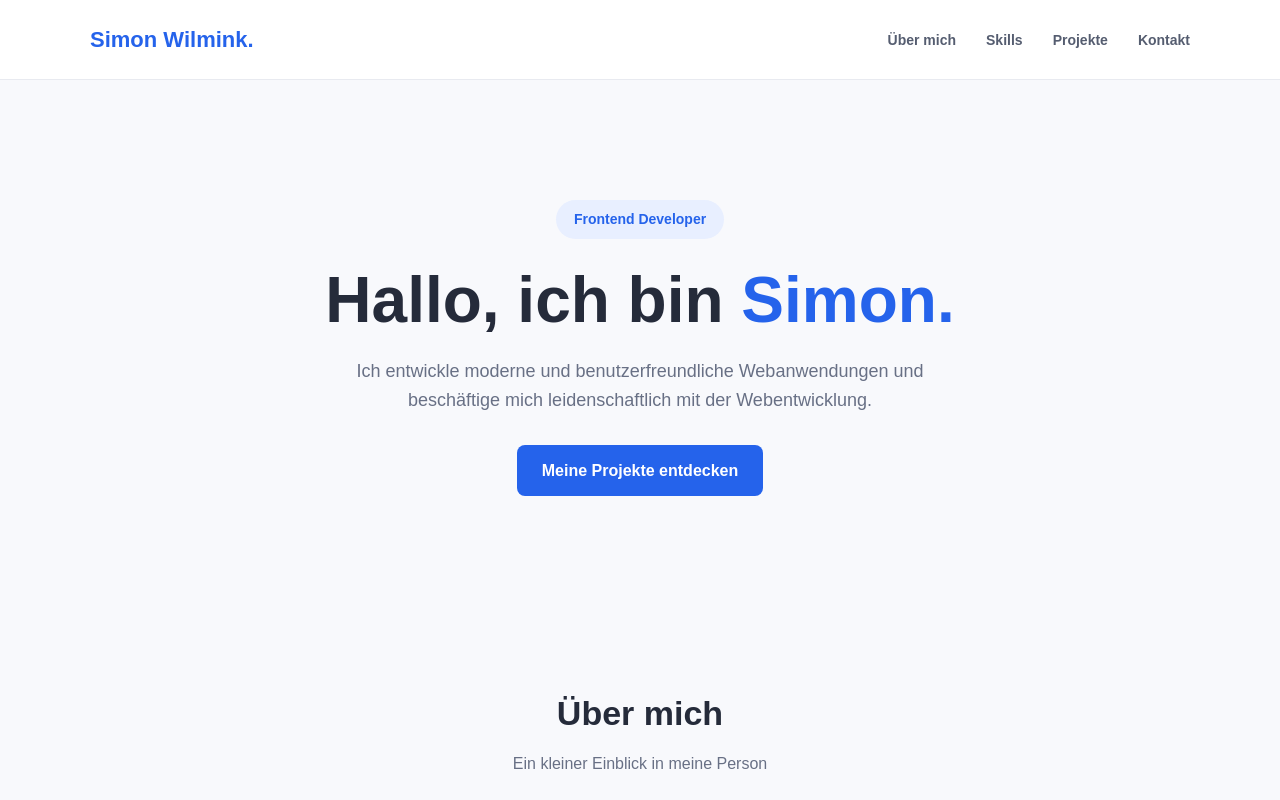
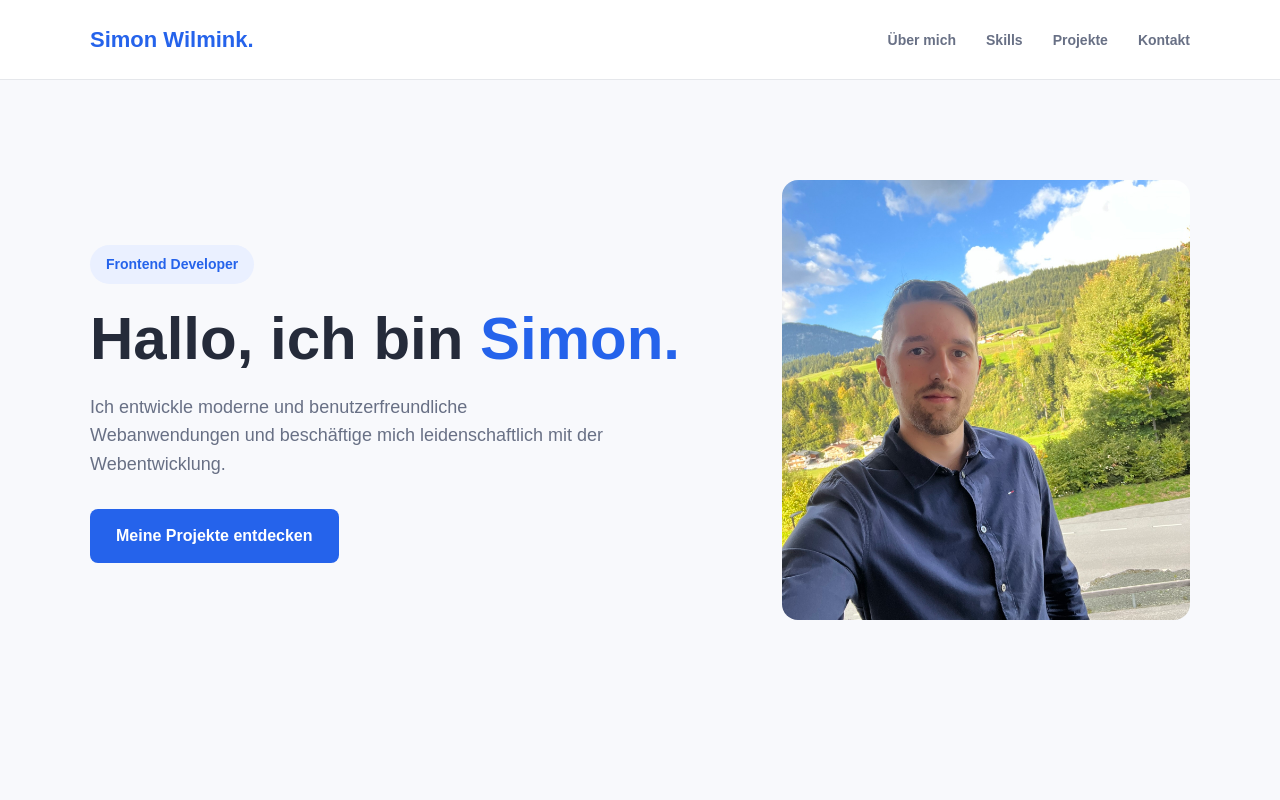
Before and after one commit to wilminksimon/wilminksimon.github.io, a website: page index.html in a window 1280 px wide. Shown: the top 800 px of the page. Drawn offline with Linux system fonts and the light colour scheme.

Commit message:
create new repository

```diff
--- a/index.html
+++ b/index.html
@@ -1,11 +1,13 @@
-
 <!DOCTYPE html>
 <html lang="de">
+
 <head>
     <meta charset="UTF-8">
     <meta name="viewport" content="width=device-width, initial-scale=1.0">
-    <meta name="description" content="Simon Wilmink – Frontend Developer. Meine Projekte und Fähigkeiten in der Webentwicklung.">
+    <meta name="description"
+        content="Simon Wilmink – Frontend Developer. Meine Projekte und Fähigkeiten in der Webentwicklung.">
     <title>Simon Wilmink | Frontend Developer</title>
+    <link rel="stylesheet" href="styles/main.css">
 
     <style>
         * {
@@ -28,101 +30,6 @@
         a {
             text-decoration: none;
             color: inherit;
-        }
-
-        .container {
-            width: 90%;
-            max-width: 1100px;
-            margin: 0 auto;
-        }
-
-        /* Navigation */
-
-        header {
-            background-color: #ffffff;
-            border-bottom: 1px solid #e8eaf0;
-            position: sticky;
-            top: 0;
-            z-index: 10;
-        }
-
-        nav {
-            display: flex;
-            justify-content: space-between;
-            align-items: center;
-            padding: 22px 0;
-        }
-
-        .logo {
-            font-size: 22px;
-            font-weight: bold;
-            color: #2563eb;
-        }
-
-        .nav-links {
-            display: flex;
-            gap: 30px;
-            list-style: none;
-        }
-
-        .nav-links a {
-            font-size: 14px;
-            font-weight: 600;
-            color: #555d70;
-            transition: color 0.2s;
-        }
-
-        .nav-links a:hover {
-            color: #2563eb;
-        }
-
-        /* Hero */
-
-        .hero {
-            padding: 120px 0 110px;
-            text-align: center;
-        }
-
-        .hero-label {
-            display: inline-block;
-            background-color: #e8efff;
-            color: #2563eb;
-            padding: 8px 18px;
-            border-radius: 30px;
-            font-size: 14px;
-            font-weight: bold;
-            margin-bottom: 25px;
-        }
-
-        .hero h1 {
-            font-size: clamp(38px, 6vw, 64px);
-            line-height: 1.15;
-            margin-bottom: 20px;
-        }
-
-        .hero h1 span {
-            color: #2563eb;
-        }
-
-        .hero p {
-            max-width: 600px;
-            margin: 0 auto 30px;
-            color: #687085;
-            font-size: 18px;
-        }
-
-        .button {
-            display: inline-block;
-            background-color: #2563eb;
-            color: #ffffff;
-            padding: 13px 25px;
-            border-radius: 8px;
-            font-weight: bold;
-            transition: background-color 0.2s;
-        }
-
-        .button:hover {
-            background-color: #1d4ed8;
         }
 
         /* General sections */
@@ -314,8 +221,11 @@
 
     <main>
 
+
         <section class="hero">
-            <div class="container">
+            <div class="container hero-content">
+
+                <div class="hero-text">
                     <span class="hero-label">Frontend Developer</span>
 
                     <h1>
@@ -324,15 +234,22 @@
 
                     <p>
                         Ich entwickle moderne und benutzerfreundliche
-                    Webanwendungen und beschäftige mich leidenschaftlich
-                    mit der Webentwicklung.
+                        Webanwendungen und beschäftige mich
+                        leidenschaftlich mit der Webentwicklung.
                     </p>
 
                     <a href="#projects" class="button">
                         Meine Projekte entdecken
                     </a>
                 </div>
+
+                <div class="hero-image">
+                    <img src="assets/images/profile.jpg" alt="Simon Wilmink">
+                </div>
+
+            </div>
         </section>
+
 
         <section id="about">
             <div class="container">
@@ -410,13 +327,13 @@
                             </div>
 
                             <div class="project-links">
-                                <a href="https://wilminksimon.github.io/el-pollo-loco/"
-                                   target="_blank" rel="noopener noreferrer">
+                                <a href="https://wilminksimon.github.io/el-pollo-loco/" target="_blank"
+                                    rel="noopener noreferrer">
                                     Live-Demo →
                                 </a>
 
-                                <a href="https://github.com/wilminksimon/el-pollo-loco"
-                                   target="_blank" rel="noopener noreferrer">
+                                <a href="https://github.com/wilminksimon/el-pollo-loco" target="_blank"
+                                    rel="noopener noreferrer">
                                     GitHub →
                                 </a>
                             </div>
@@ -444,8 +361,8 @@
                             </div>
 
                             <div class="project-links">
-                                <a href="https://github.com/wilminksimon/memory"
-                                   target="_blank" rel="noopener noreferrer">
+                                <a href="https://github.com/wilminksimon/memory" target="_blank"
+                                    rel="noopener noreferrer">
                                     GitHub →
                                 </a>
                             </div>
@@ -473,8 +390,8 @@
                             </div>
 
                             <div class="project-links">
-                                <a href="https://github.com/wilminksimon/Join"
-                                   target="_blank" rel="noopener noreferrer">
+                                <a href="https://github.com/wilminksimon/Join" target="_blank"
+                                    rel="noopener noreferrer">
                                     GitHub →
                                 </a>
                             </div>
@@ -494,9 +411,7 @@
 
                 <p>Besuche mich auf GitHub und entdecke meine Projekte.</p>
 
-                <a href="https://github.com/wilminksimon"
-                   target="_blank" rel="noopener noreferrer"
-                   class="button">
+                <a href="https://github.com/wilminksimon" target="_blank" rel="noopener noreferrer" class="button">
                     Mein GitHub-Profil
                 </a>
             </div>
@@ -509,4 +424,5 @@
     </footer>
 
 </body>
+
 </html>
--- /dev/null
+++ b/styles/abstract/_mixins.scss
@@ -0,0 +1,23 @@
+@use "./variables" as *;
+
+@mixin flex-center {
+    display: flex;
+    justify-content: center;
+    align-items: center;
+}
+
+@mixin flex-between {
+    display: flex;
+    justify-content: space-between;
+    align-items: center;
+}
+
+@mixin transition {
+    transition: all 0.3s ease;
+}
+
+@mixin container {
+    width: 90%;
+    max-width: $container-width;
+    margin: 0 auto;
+}
--- /dev/null
+++ b/styles/abstract/_variables.scss
@@ -0,0 +1,22 @@
+
+// Colors
+$primary-color: #2563eb;
+$primary-hover: #1d4ed8;
+
+$text-color: #252b3a;
+$text-muted: #687085;
+
+$background-color: #ffffff;
+$section-background: #f8f9fc;
+
+$border-color: #e5e7eb;
+
+// Typography
+$font-family: Arial, sans-serif;
+
+// Layout
+$container-width: 1100px;
+$border-radius: 12px;
+
+// Spacing
+$section-padding: 100px 0;
--- /dev/null
+++ b/styles/base/_reset.scss
@@ -0,0 +1,23 @@
+
+* {
+    margin: 0;
+    padding: 0;
+    box-sizing: border-box;
+}
+
+html {
+    scroll-behavior: smooth;
+}
+
+body {
+    min-height: 100vh;
+}
+
+a {
+    text-decoration: none;
+    color: inherit;
+}
+
+button {
+    font: inherit;
+}
--- /dev/null
+++ b/styles/base/_typography.scss
@@ -0,0 +1,18 @@
+
+@use "../abstract/variables" as *;
+
+body {
+    font-family: $font-family;
+    color: $text-color;
+    background-color: $background-color;
+    line-height: 1.6;
+}
+
+h1, h2, h3, h4 {
+    color: $text-color;
+    line-height: 1.2;
+}
+
+p {
+    color: $text-muted;
+}
--- /dev/null
+++ b/styles/components/_header.scss
@@ -0,0 +1,39 @@
+@use "../abstract/variables" as *;
+
+header {
+    background-color: $background-color;
+    border-bottom: 1px solid $border-color;
+    position: sticky;
+    top: 0;
+    z-index: 10;
+}
+
+nav {
+    display: flex;
+    justify-content: space-between;
+    align-items: center;
+    padding: 22px 0;
+}
+
+.logo {
+    font-size: 22px;
+    font-weight: bold;
+    color: $primary-color;
+}
+
+.nav-links {
+    display: flex;
+    gap: 30px;
+    list-style: none;
+}
+
+.nav-links a {
+    font-size: 14px;
+    font-weight: 600;
+    color: $text-muted;
+    transition: color 0.3s ease;
+}
+
+.nav-links a:hover {
+    color: $primary-color;
+}
--- /dev/null
+++ b/styles/components/_hero.scss
@@ -0,0 +1,94 @@
+@use "../abstract/variables" as *;
+
+.container {
+    width: 90%;
+    max-width: $container-width;
+    margin: 0 auto;
+}
+
+.hero {
+    padding: $section-padding;
+    background-color: $section-background;
+}
+
+.hero-content {
+    display: grid;
+    grid-template-columns: 1.2fr 0.8fr;
+    align-items: center;
+    gap: 80px;
+}
+
+.hero-text {
+    text-align: left;
+}
+
+.hero-label {
+    display: inline-block;
+    color: $primary-color;
+    background-color: #eaf0ff;
+    padding: 8px 16px;
+    border-radius: 30px;
+    font-size: 14px;
+    font-weight: 600;
+}
+
+.hero-text h1 {
+    font-size: clamp(38px, 5vw, 60px);
+    line-height: 1.15;
+    margin: 20px 0;
+}
+
+.hero-text h1 span {
+    color: $primary-color;
+}
+
+.hero-text p {
+    color: $text-muted;
+    font-size: 18px;
+    margin-bottom: 30px;
+    max-width: 520px;
+}
+
+.hero-image img {
+    width: 100%;
+    height: 440px;
+    object-fit: cover;
+    object-position: center 30%;
+    border-radius: 16px;
+}
+
+.button {
+    display: inline-block;
+    padding: 14px 26px;
+    background-color: $primary-color;
+    color: #ffffff;
+    border-radius: 8px;
+    font-weight: 600;
+    transition: background-color 0.3s ease,
+        transform 0.3s ease;
+}
+
+.button:hover {
+    background-color: $primary-hover;
+    transform: translateY(-3px);
+}
+
+@media (max-width: 650px) {
+    .hero-content {
+        grid-template-columns: 1fr;
+        gap: 35px;
+    }
+
+    .hero-text {
+        text-align: center;
+    }
+
+    .hero-text p {
+        margin-left: auto;
+        margin-right: auto;
+    }
+
+    .hero-image img {
+        height: 380px;
+    }
+}
```
Also changed, not shown: package.json (added, +26 -0 lines), styles/main.scss (added, +14 -0 lines), assets/images/profile.jpg (added), scripts/main.js (added), styles/components/_about.scss (added), styles/components/_contact.scss (added), styles/components/_footer.scss (added), styles/components/_projects.scss (added), styles/components/_skills.scss (added), styles/main.css (added), 3 other files. Lines whose indentation alone changed are shown as unchanged.
